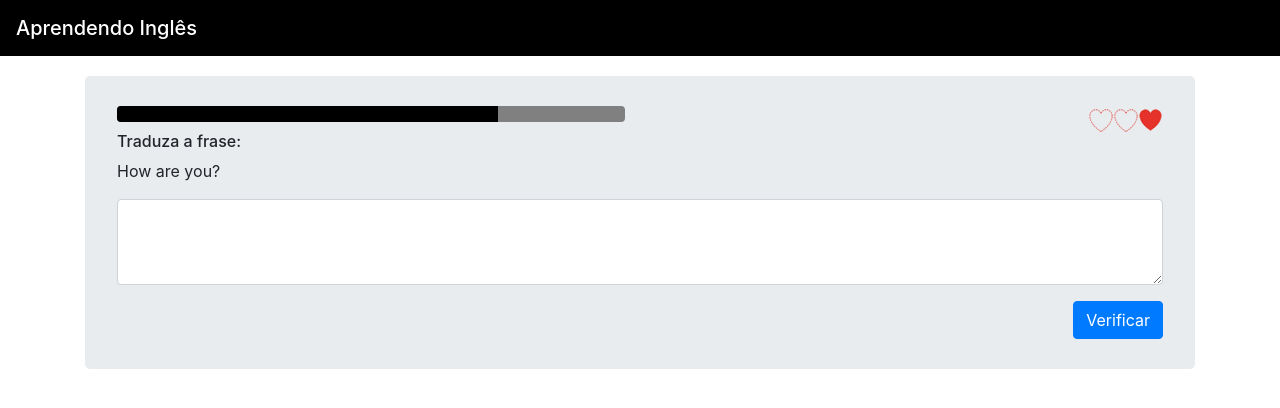
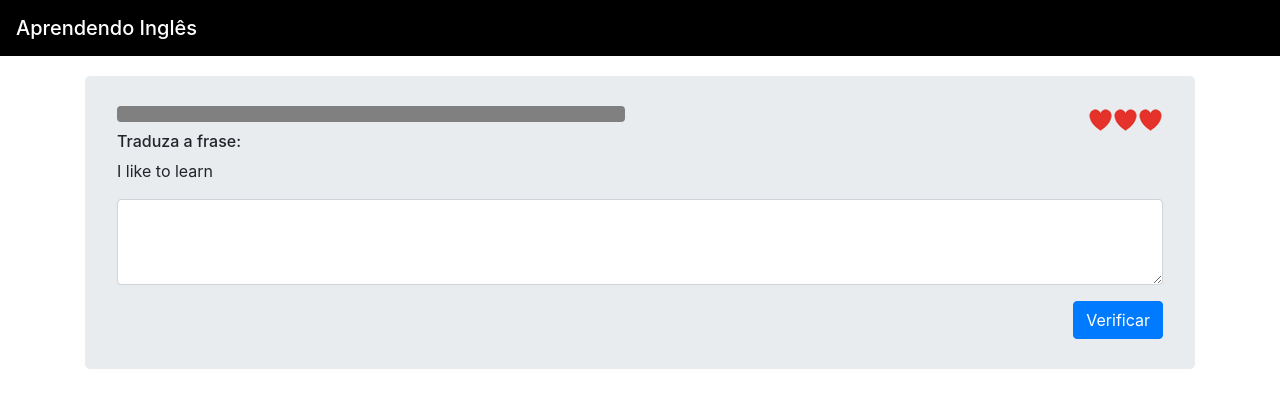
Before and after one commit to ECAlmeida/app1, an Angular app: page / in a window 1280 px wide. Shown: the top 408 px of the page. Built offline with nearby package versions, Linux system fonts and the light colour scheme.

Commit message:
@Input (property binding entre componentes)

```diff
--- a/src/app/painel/painel.component.html
+++ b/src/app/painel/painel.component.html
@@ -2,7 +2,7 @@
     <div class="jumbotron">
         <div class = "row">
             <div class="col-sm-6">
-                <app-progresso></app-progresso>
+                <app-progresso [progresso]="progresso"></app-progresso>
             </div>
             <div class="col-sm-6">
                 <div class="d-flex flex-row-reverse bd-highlight">
@@ -13,7 +13,7 @@
         <div class = "row">
             <div class = "col">
                 <h6>{{instrucao}}</h6>
-                <p>{{frases[2].fraseEng}}</p>
+                <p>{{rodadaFrase.fraseEng}}</p>
 
                 <div class="form-group">
                     <textarea
@@ -28,7 +28,7 @@
         <div class = "row">
             <div class="col">
                 <div class="d-flex flex-row-reverse bd-highlight">
-                    <button type="button" class="btn btn-primary">Verificar</button>
+                    <button type="button" class="btn btn-primary" (click)="verificarResposta()">Verificar</button>
                 </div>
             </div>
         </div>
--- a/src/app/painel/painel.component.ts
+++ b/src/app/painel/painel.component.ts
@@ -13,8 +13,13 @@ export class PainelComponent implements OnInit {
   public frases: Frase[] = FRASES
   public instrucao: string = 'Traduza a frase:'
   public resposta: string
+  public rodada: number = 0
+  public rodadaFrase: Frase
+  public progresso: number = 0
 
-  constructor() { console.log(this.frases) }
+  constructor() {
+    this.rodadaFrase = this.frases[this.rodada]
+    console.log(this.rodadaFrase) }
 
   ngOnInit(): void {
   }
@@ -22,6 +27,19 @@ export class PainelComponent implements OnInit {
     this.resposta = ((<HTMLInputElement>resposta.target).value)
     console.log(this.resposta)
   }
+  public verificarResposta(): void{
+    if(this.rodadaFrase.frasePtBr == this.resposta){
+      alert('A tradução está correta')
+      this.rodada++
+      this.progresso = this.progresso + (100/this.frases.length)
+      this.rodadaFrase = this.frases[this.rodada]
+      console.log(this.rodadaFrase)
+    }
+    else{
+      alert('A tradução está incorreta')
+    }
+
+  }
 
 
 }
--- a/src/app/progresso/progresso.component.html
+++ b/src/app/progresso/progresso.component.html
@@ -1,3 +1,3 @@
 <div class="progress">
-    <div class="progress-bar w-75"></div>
+    <div class="progress-bar w-{{progresso}}"></div>
   </div>
--- a/src/app/tentativas/tentativas.component.html
+++ b/src/app/tentativas/tentativas.component.html
@@ -1,3 +1,3 @@
-<img [src]="coracaoVazio"/>
-<img [src]="coracaoVazio"/>
 <img [src]="coracaoCheio"/>
+<img [src]="coracaoCheio"/>
+<img [src]="coracaoCheio"/>
```
Also changed, not shown: src/app/progresso/progresso.component.ts (+7 -1 lines).
